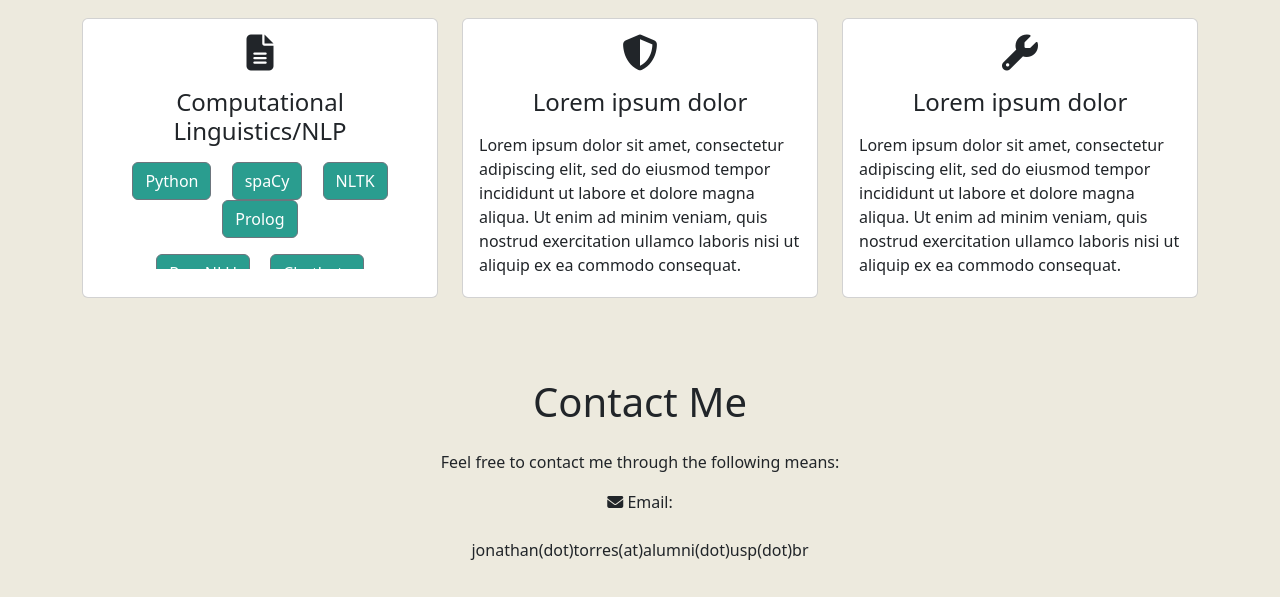
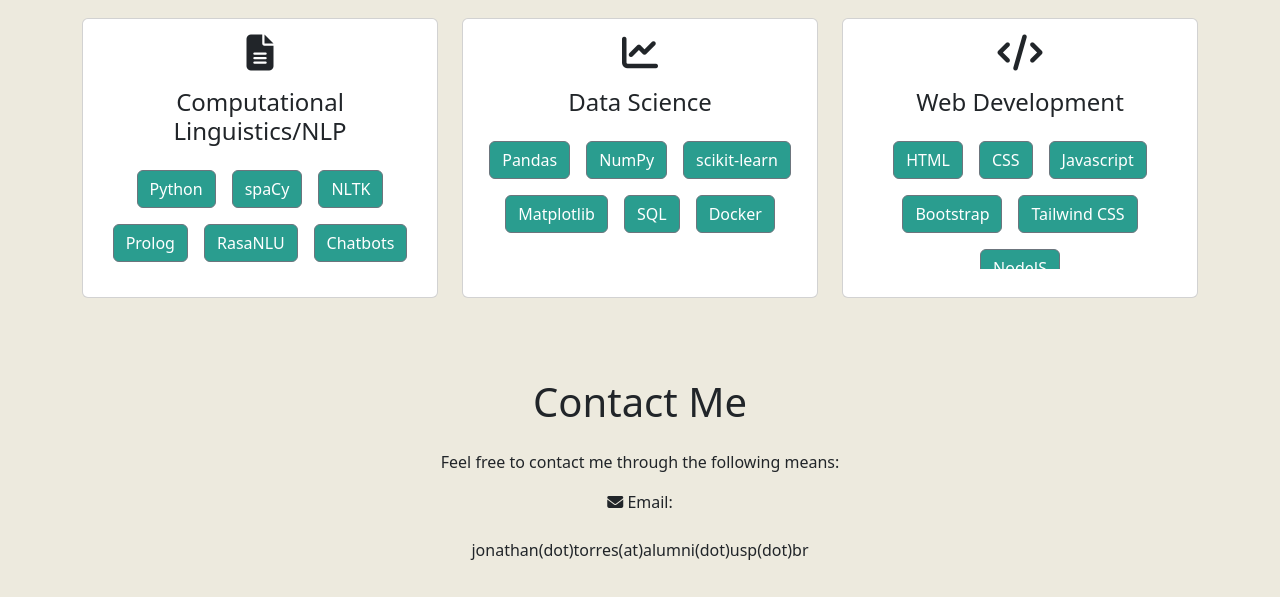
Before and after one commit to jon-torres/personal-webpage, a plain HTML site: page index.html in a window 1280 px wide. Shown: the part 1865-2462 px from the top of the page. Drawn offline with nearby package versions, Linux system fonts and the light colour scheme.

Commit message:
several changes to the layout and files

```diff
--- a/index.html
+++ b/index.html
@@ -7,6 +7,14 @@
 
     <meta charset="utf-8">
     <meta name="viewport" content="width=device-width, initial-scale=1">
+    <meta property="og:title" content="Jon Torres – Computational Linguist">
+    <meta property="og:description"
+        content="Welcome to my personal website. I'm a Computational Linguist passionate about linguistics, data science, and web development.">
+    <meta property="og:image" content="images/avatar1.png">
+    <!-- Replace with the URL of your image -->
+    <meta property="og:url" content="https://yourwebsite.com">
+    <meta name="twitter:card" content="summary_large_image"> <!-- For Twitter, use a large image summary card -->
+
     <!-- bootstrap CDN -->
     <link href="https://cdn.jsdelivr.net/npm/bootstrap@5.3/dist/css/bootstrap.min.css" rel="stylesheet">
     <script src="https://cdn.jsdelivr.net/npm/bootstrap@5.3/dist/js/bootstrap.min.js"></script>
@@ -230,54 +238,60 @@
                     <div class="card-body" style="max-height: 250px; overflow-y: auto;">
                         <i class='fa fa-file-text skillsIcon'></i>
                         <h4 class="card-title mt-3">Computational Linguistics/NLP</h4>
-                        <div class="text-center mt-3">
-                            <button type="button" class="btn btn-secondary btn-rounded mx-2">Python</button>
-                            <button type="button" class="btn btn-secondary btn-rounded mx-2">spaCy</button>
-                            <button type="button" class="btn btn-secondary btn-rounded mx-2">NLTK</button>
-                            <button type="button" class="btn btn-secondary btn-rounded mx-2">Prolog</button>
+                        <div class="text-center mt-3" style="display: flex; flex-wrap: wrap; justify-content: center;">
+                            <!-- Use flexbox for even spacing -->
+                            <button type="button" class="btn btn-secondary btn-rounded mx-2 my-2">Python</button>
+                            <button type="button" class="btn btn-secondary btn-rounded mx-2 my-2">spaCy</button>
+                            <button type="button" class="btn btn-secondary btn-rounded mx-2 my-2">NLTK</button>
+                            <button type="button" class="btn btn-secondary btn-rounded mx-2 my-2">Prolog</button>
+                            <button type="button" class="btn btn-secondary btn-rounded mx-2 my-2">RasaNLU</button>
+                            <button type="button" class="btn btn-secondary btn-rounded mx-2 my-2">Chatbots</button>
                         </div>
-                        <div class="text-center mt-3"> <!-- Added a new container for the lower buttons -->
-                            <button type="button" class="btn btn-secondary btn-rounded mx-2">RasaNLU</button>
-                            <button type="button" class="btn btn-secondary btn-rounded mx-2">Chatbots</button>
-                        </div>
-                    </div>
-
-                </div>
-            </div>
-
-            <div class="col-lg-4 mt-4">
-                <div class="card skillsText">
-                    <div class="card-body">
-                        <i class='fas skillsIcon fa-shield-alt'></i>
-                        <h4 class="card-title mt-3">Lorem ipsum dolor</h4>
-                        <p class="card-text mt-3">Lorem ipsum dolor sit amet, consectetur adipiscing elit, sed do
-                            eiusmod tempor incididunt ut labore et dolore magna aliqua. Ut enim ad minim veniam,
-                            quis
-                            nostrud exercitation ullamco laboris nisi ut aliquip ex ea commodo consequat.
-                        </p>
                     </div>
                 </div>
             </div>
 
             <div class="col-lg-4 mt-4">
                 <div class="card skillsText">
-                    <div class="card-body">
-                        <i class='fas skillsIcon fa-wrench'></i>
-                        <h4 class="card-title mt-3">Lorem ipsum dolor</h4>
-                        <p class="card-text mt-3">Lorem ipsum dolor sit amet, consectetur adipiscing elit, sed do
-                            eiusmod tempor incididunt ut labore et dolore magna aliqua. Ut enim ad minim veniam,
-                            quis
-                            nostrud exercitation ullamco laboris nisi ut aliquip ex ea commodo consequat.
-                        </p>
+                    <div class="card-body" style="max-height: 250px; overflow-y: auto;">
+                        <i class="fa fa-line-chart skillsIcon"></i>
+                        <h4 class="card-title mt-3">Data Science</h4>
+                        <div class="text-center mt-3" style="display: flex; flex-wrap: wrap; justify-content: center;">
+                            <!-- Use flexbox for even spacing -->
+                            <button type="button" class="btn btn-secondary btn-rounded mx-2 my-2">Pandas</button>
+                            <button type="button" class="btn btn-secondary btn-rounded mx-2 my-2">NumPy</button>
+                            <button type="button" class="btn btn-secondary btn-rounded mx-2 my-2">scikit-learn</button>
+                            <button type="button" class="btn btn-secondary btn-rounded mx-2 my-2">Matplotlib</button>
+                            <button type="button" class="btn btn-secondary btn-rounded mx-2 my-2">SQL</button>
+                            <button type="button" class="btn btn-secondary btn-rounded mx-2 my-2">Docker</button>
+
+                        </div>
                     </div>
                 </div>
             </div>
-        </div>
+
+            <div class="col-lg-4 mt-4">
+                <div class="card skillsText">
+                    <div class="card-body" style="max-height: 250px; overflow-y: auto;">
+                        <i class="fa fa-code skillsIcon"></i>
+                        <h4 class="card-title mt-3">Web Development</h4>
+                        <div class="text-center mt-3" style="display: flex; flex-wrap: wrap; justify-content: center;">
+                            <!-- Use flexbox for even spacing -->
+                            <button type="button" class="btn btn-secondary btn-rounded mx-2 my-2">HTML</button>
+                            <button type="button" class="btn btn-secondary btn-rounded mx-2 my-2">CSS</button>
+                            <button type="button" class="btn btn-secondary btn-rounded mx-2 my-2">Javascript</button>
+                            <button type="button" class="btn btn-secondary btn-rounded mx-2 my-2">Bootstrap</button>
+                            <button type="button" class="btn btn-secondary btn-rounded mx-2 my-2">Tailwind CSS</button>
+                            <button type="button" class="btn btn-secondary btn-rounded mx-2 my-2">NodeJS</button>
+                        </div>
+                    </div>
+                </div>
+            </div>
     </section>
 
 
 
-    <!-- contact section-->
+
     <!-- contact section-->
     <section class="container mt-3 section" id="contact">
         <h1 class="text-center">Contact Me</h1>
@@ -329,7 +343,7 @@
     <footer class="container-fluid footer" id="footer">
         <!-- social media icons and text container -->
         <div class="d-flex align-items-center justify-content-center">
-            <span>© Jonathan Torres 2023</span>
+            <span>© Jonathan Torres 2023/</span>
             <div class="social-icons ml-3"> <!-- Added ml-3 class here -->
                 <a href="https://github.com/jon-torres" target="_blank"><i
                         class="fab fa-github dark-icon round-icon"></i></a>
```
Also changed, not shown: images/about.jpg (deleted), images/hero-image.jpg (deleted), images/hero-image2.png (deleted), images/hero_image.jpg (deleted), images/new_pic_lattes copy.jpeg (deleted), images/portfolioImage1.jpg (deleted), images/portfolioImage2.jpg (deleted), images/portfolioImage3.jpg (deleted), images/portfolioImage4.jpg (deleted), 2 other files.
